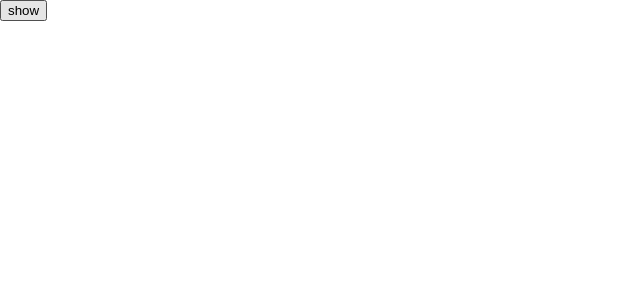
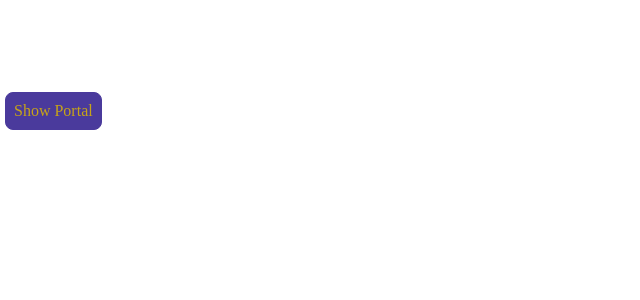
Before and after one commit to senaa12/SmallReactTypescript, a React app: page / in a window 1280 px wide. Shown: the top 300 px of the page, without its empty margins (0-640 px from the left). Built offline with nearby package versions, Linux system fonts and the light colour scheme.

Commit message:
probe neke opet

```diff
--- /dev/null
+++ b/src/assets/style.scss
@@ -0,0 +1,8 @@
+$disabled-element-color: rgba( #666666, 0.7);
+$dim-background-color: rgba( black, 0.15);
+
+$first-color: #021839;
+$complementary-first: #C7A418;
+
+$second-color: #4A3A9C;
+$third-color: #C7a418;
--- /dev/null
+++ b/src/components/button/button.scss
@@ -0,0 +1,19 @@
+@import "../../assets/style.scss";
+
+.my-button {
+    display: flex;
+    align-items: center;
+    height: 28px;
+    min-width: 10px;
+    width: fit-content;
+    padding: 4px 8px;
+    margin: 2px 5px;
+    background-color: $second-color;
+    border: 1px solid $second-color;
+    border-radius: 8px;
+    color: $complementary-first;
+}
+
+.my-button:hover {
+    cursor: pointer;
+}
--- /dev/null
+++ b/src/components/button/button.tsx
@@ -0,0 +1,42 @@
+import * as React from 'react';
+
+import './button.scss';
+
+export interface ButtonProps {
+    disabled?: boolean;
+    children?: string;
+    className?: string;
+    onClick: () => void;
+}
+
+
+export default class Button extends React.Component<ButtonProps, never> {
+    constructor(props: ButtonProps) {
+        super(props);
+    }
+
+    private static defaultProps: Partial<ButtonProps> = {
+        disabled: false,
+        className: ""
+    }
+
+    private _getClassName = () => {
+        let className: string = "my-button disable-selection" + this.props.className;
+
+        className += this.props.disabled ? " is-disabled" : "";
+
+        return className;
+    }
+
+    private _onClick = () => {
+        return this.props.disabled ? () => {} : this.props.onClick;
+    }
+
+    public render(): React.ReactElement<Button> {
+        return (
+            <div className={this._getClassName()} onClick={this._onClick()}>
+                {this.props.children}
+            </div>
+        );
+    }
+}
--- a/src/components/layer/layer.scss
+++ b/src/components/layer/layer.scss
@@ -0,0 +1,13 @@
+@import "../../assets/style.scss";
+
+.my-layer {
+    position: fixed;
+    top: 0;
+    left: 0;
+    width: 100%;
+    height: 100%;
+}
+
+.dim-background {
+    background-color: $dim-background-color;
+}
--- a/src/components/layer/layer.tsx
+++ b/src/components/layer/layer.tsx
@@ -6,6 +6,7 @@ import "./layer.scss";
 export interface LayerProps {
     children?: React.ReactNode;
     isOpen: boolean;
+    dimBackground?: boolean;
 }
 
 export interface LayerState {
@@ -16,13 +17,25 @@ export default class Layer extends React.Component<LayerProps, LayerState> {
     constructor(props: LayerProps){
         super(props);
         this.state = {
-            portal: props.isOpen ? ReactDOM.createPortal(<div>{this.props.children}</div>, document.body) : null
+            portal: props.isOpen ? ReactDOM.createPortal(<div className={this._getClassName()}>{this.props.children}</div>, document.body) : null
         }
+    }
+
+    private static defaultProps: Partial<LayerProps> = {
+        dimBackground: false
+    }
+
+    private _getClassName = () => {
+        let className: string = "my-layer";
+
+        className += this.props.dimBackground ? " dim-background" : "";
+
+        return className;
     }
 
     public componentDidUpdate(prevProps: LayerProps){
         if(prevProps.isOpen !== this.props.isOpen){
-            this.setState({ portal : this.props.isOpen ? ReactDOM.createPortal(<div>{this.props.children}</div>, document.body) : null });
+            this.setState({ portal : this.props.isOpen ? ReactDOM.createPortal(<div className={this._getClassName()}>{this.props.children}</div>, document.body) : null });
         }
     }
 
--- a/src/containers/app.tsx
+++ b/src/containers/app.tsx
@@ -2,6 +2,7 @@ import * as React from "react";
 import './app.scss';
 
 import Layer from "../components/layer/layer";
+import Button from "../components/button/button";
 
 export interface AppProps{
 
@@ -26,8 +27,9 @@ export default class App extends React.Component<AppProps, AppState> {
     public render() {
         return (
             <>
-            <Layer isOpen={this.state.portalShown}>probaaa</Layer>
-            <button onClick={this._showPortal}>show</button>
+            <br /><br /><br /><br /><br />
+            <Layer isOpen={this.state.portalShown} dimBackground={true}>probaaa</Layer>
+            <Button onClick={this._showPortal}>Show Portal</Button>
             </>
         );
     }
--- a/src/index.scss
+++ b/src/index.scss
@@ -6,3 +6,14 @@ body{
     height: 100%;
     margin: 0px;
 }
+
+.disable-selection {
+    -webkit-user-select: none;
+    -moz-user-select: none;
+    -ms-user-select: none;
+    user-select: none;
+}
+
+.is-disabled {
+    opacity: 0.6;
+}
```
